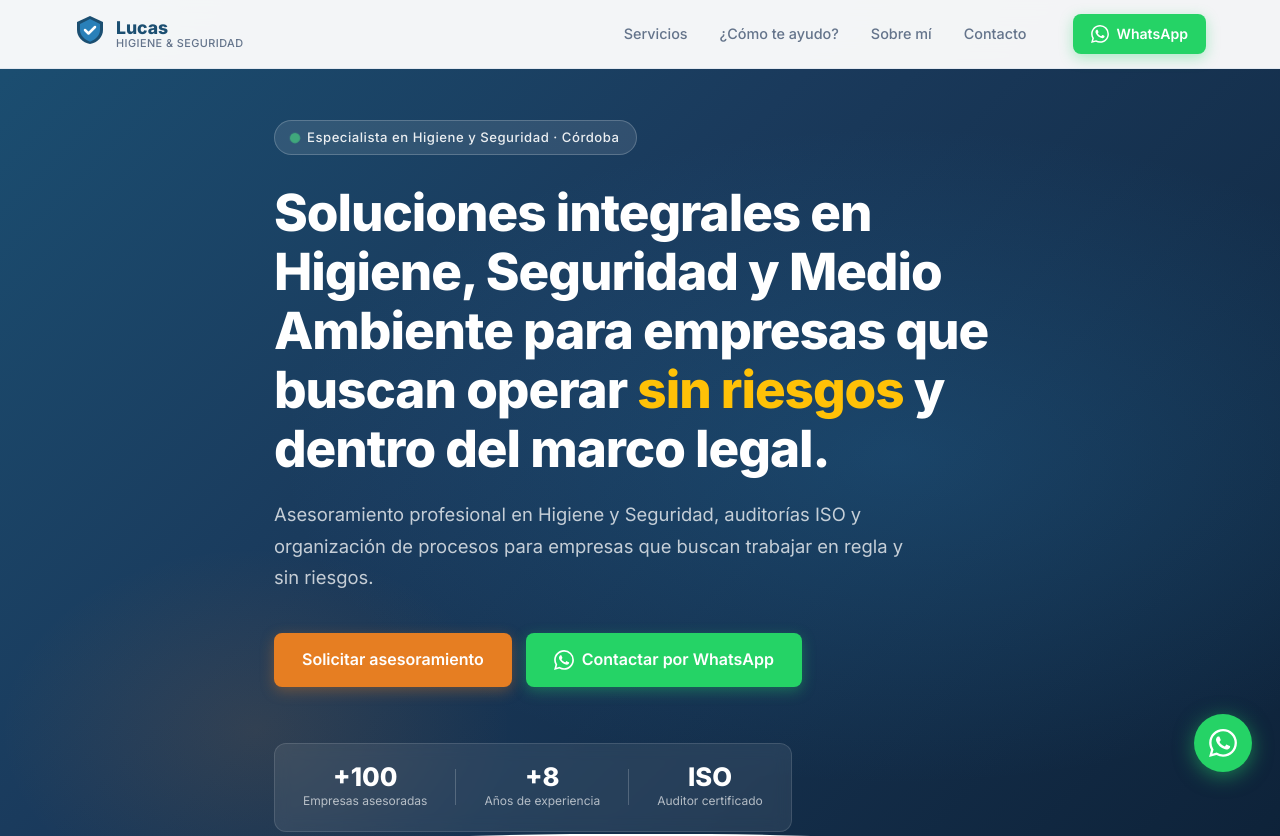
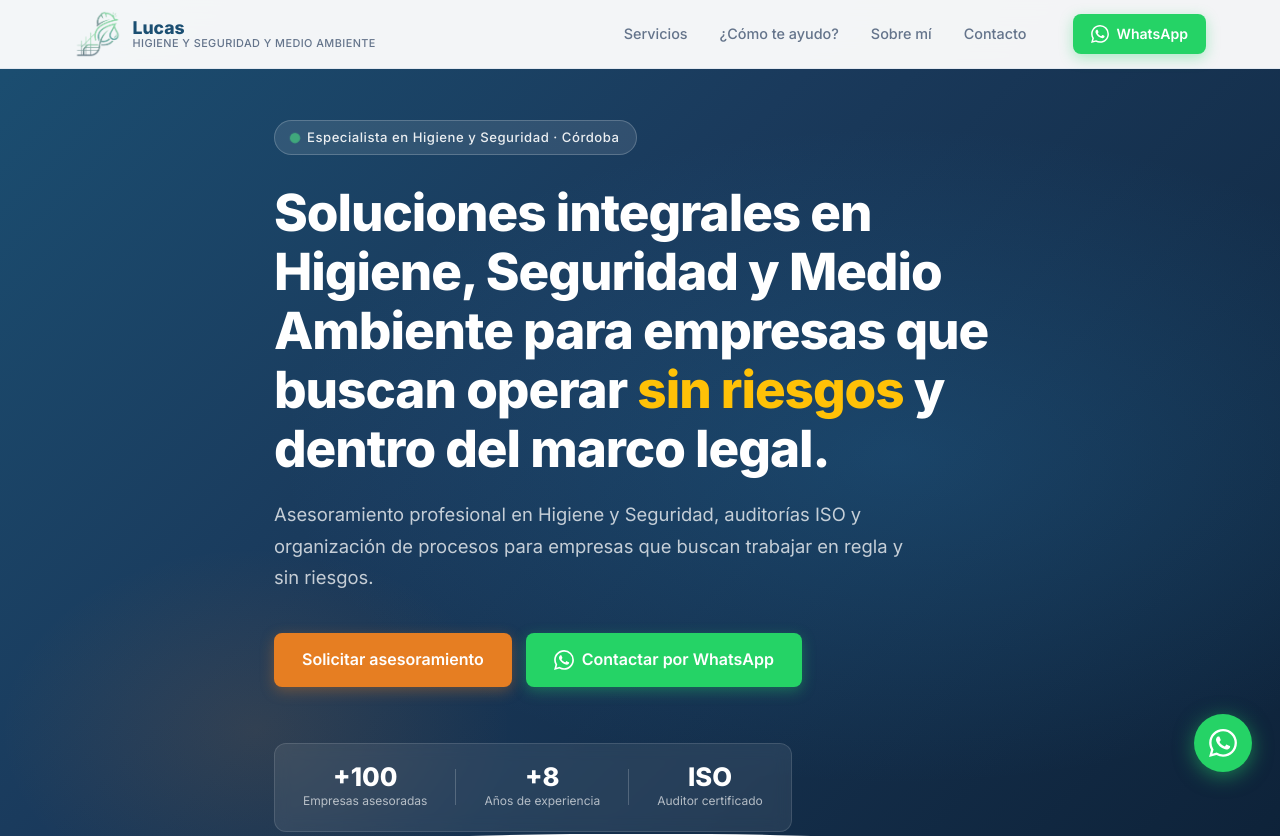
Before and after one commit to gianserassio/Web-Lucas, a plain HTML site: page index.html in a window 1280 px wide. Shown: the top 836 px of the page. Drawn offline with Linux system fonts and the light colour scheme.

Commit message:
Reemplazar logo SVG por imagen PNG y actualizar subtítulo
Co-Authored-By: Claude Sonnet 4.6 <noreply@anthropic.com>

```diff
--- a/css/styles.css
+++ b/css/styles.css
@@ -198,6 +198,12 @@ ul { list-style: none; }
   flex-shrink: 0;
 }
 
+.logo__img {
+  height: 48px;
+  width: auto;
+  object-fit: contain;
+}
+
 .logo__text {
   display: flex;
   flex-direction: column;
--- a/index.html
+++ b/index.html
@@ -21,16 +21,10 @@
   <header class="header" id="header">
     <div class="container header__inner">
       <a href="#inicio" class="logo">
-        <div class="logo__icon">
-          <svg width="32" height="32" viewBox="0 0 32 32" fill="none" xmlns="http://www.w3.org/2000/svg">
-            <path d="M16 2L3 8V16C3 22.627 8.373 28.627 16 30C23.627 28.627 29 22.627 29 16V8L16 2Z" fill="#1B4F72"/>
-            <path d="M16 5L6 10V16C6 21.196 10.477 25.92 16 27.627C21.523 25.92 26 21.196 26 16V10L16 5Z" fill="#2980B9"/>
-            <path d="M11 16L14.5 19.5L21 13" stroke="white" stroke-width="2.5" stroke-linecap="round" stroke-linejoin="round"/>
-          </svg>
-        </div>
+        <img src="Imagenes/Logo.png" alt="Lucas Higiene &amp; Seguridad" class="logo__img">
         <div class="logo__text">
           <span class="logo__name">Lucas</span>
-          <span class="logo__subtitle">Higiene &amp; Seguridad</span>
+          <span class="logo__subtitle">Higiene y seguridad y medio ambiente</span>
         </div>
       </a>
       <nav class="nav" id="nav">
@@ -672,12 +666,10 @@
       <div class="footer__cols">
         <div class="footer__col footer__col--brand">
           <a href="#inicio" class="logo logo--white">
-            <div class="logo__icon">
-              <svg width="28" height="28" viewBox="0 0 32 32" fill="none"><path d="M16 2L3 8V16C3 22.627 8.373 28.627 16 30C23.627 28.627 29 22.627 29 16V8L16 2Z" fill="#1B4F72"/><path d="M16 5L6 10V16C6 21.196 10.477 25.92 16 27.627C21.523 25.92 26 21.196 26 16V10L16 5Z" fill="#2980B9"/><path d="M11 16L14.5 19.5L21 13" stroke="white" stroke-width="2.5" stroke-linecap="round" stroke-linejoin="round"/></svg>
-            </div>
+            <img src="Imagenes/Logo.png" alt="Lucas Higiene &amp; Seguridad" class="logo__img">
             <div class="logo__text">
               <span class="logo__name">Lucas</span>
-              <span class="logo__subtitle">Higiene &amp; Seguridad</span>
+              <span class="logo__subtitle">Higiene y seguridad y medio ambiente</span>
             </div>
           </a>
           <p class="footer__tagline">Asesoramiento profesional en Higiene y Seguridad, auditorías ISO y procesos organizacionales para empresas en Córdoba.</p>
```
Also changed, not shown: Imagenes/Logo (Beige).png (deleted), Imagenes/Logo (Blanco).png (deleted), Imagenes/Logo (Gris).png (deleted), Imagenes/Logo.png (added).
